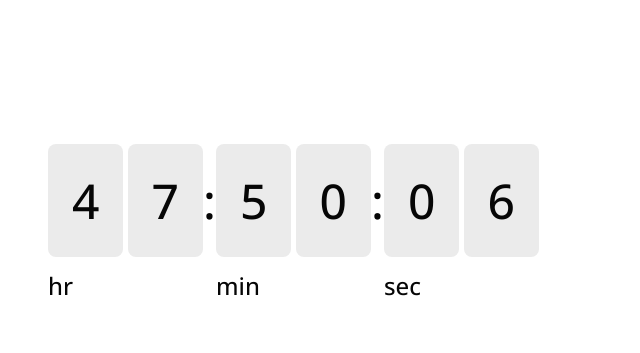
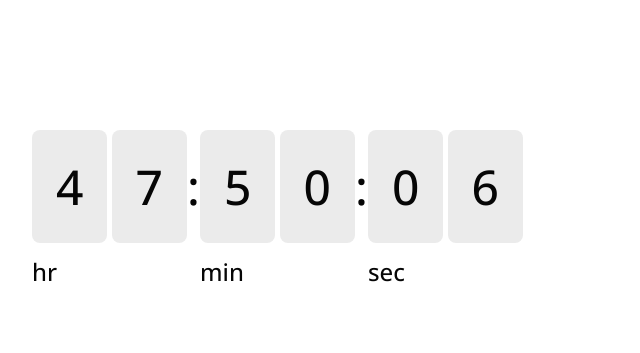
Before and after one commit to ramune314159265/countdownTimer, a plain HTML site: page index.html in a window 1280 px wide. Shown: the whole page, without its empty margins (0-640 px from the left). Drawn offline with nearby package versions, Linux system fonts and the light colour scheme.

Commit message:
サイズ調整

```diff
--- a/style.css
+++ b/style.css
@@ -6,9 +6,9 @@
 }
 
 .main {
-    width: 650px;
-    height: 350px;
-    padding: 48px;
+    width: 600px;
+    height: 320px;
+    padding: 32px;
     background: white;
     font-family: 'Open Sans', sans-serif;
     border-radius: 8px;
```
